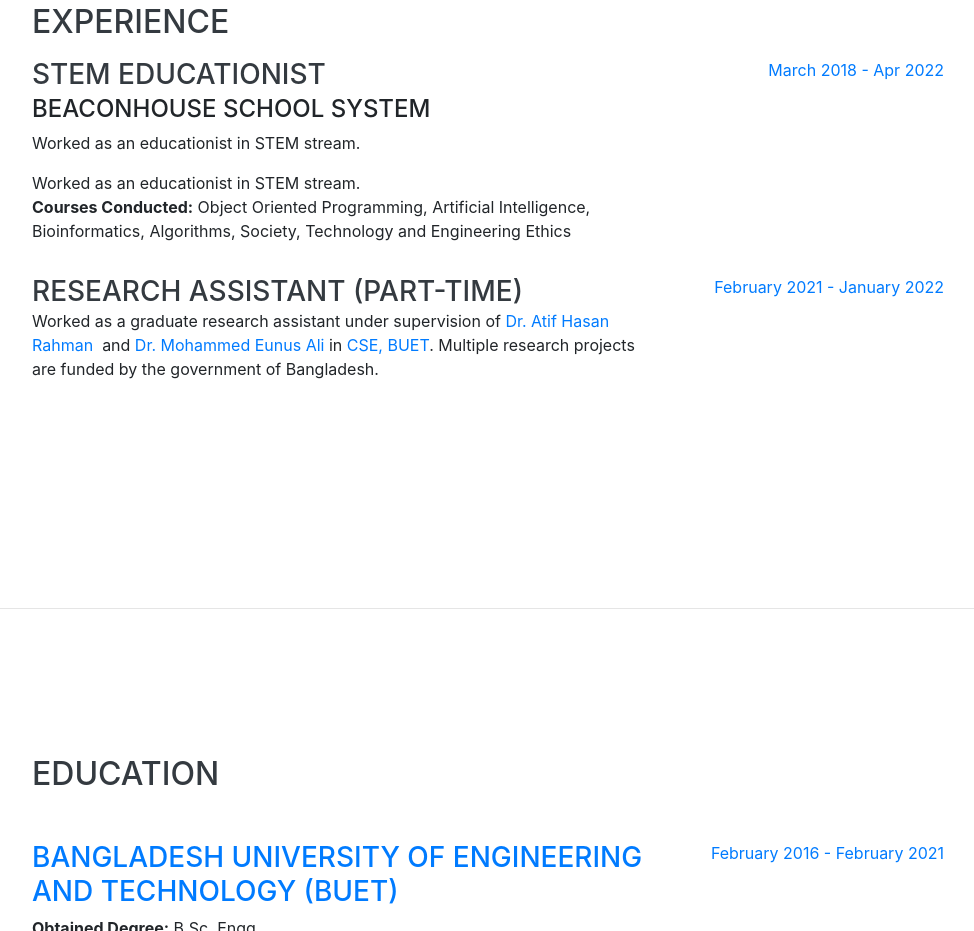
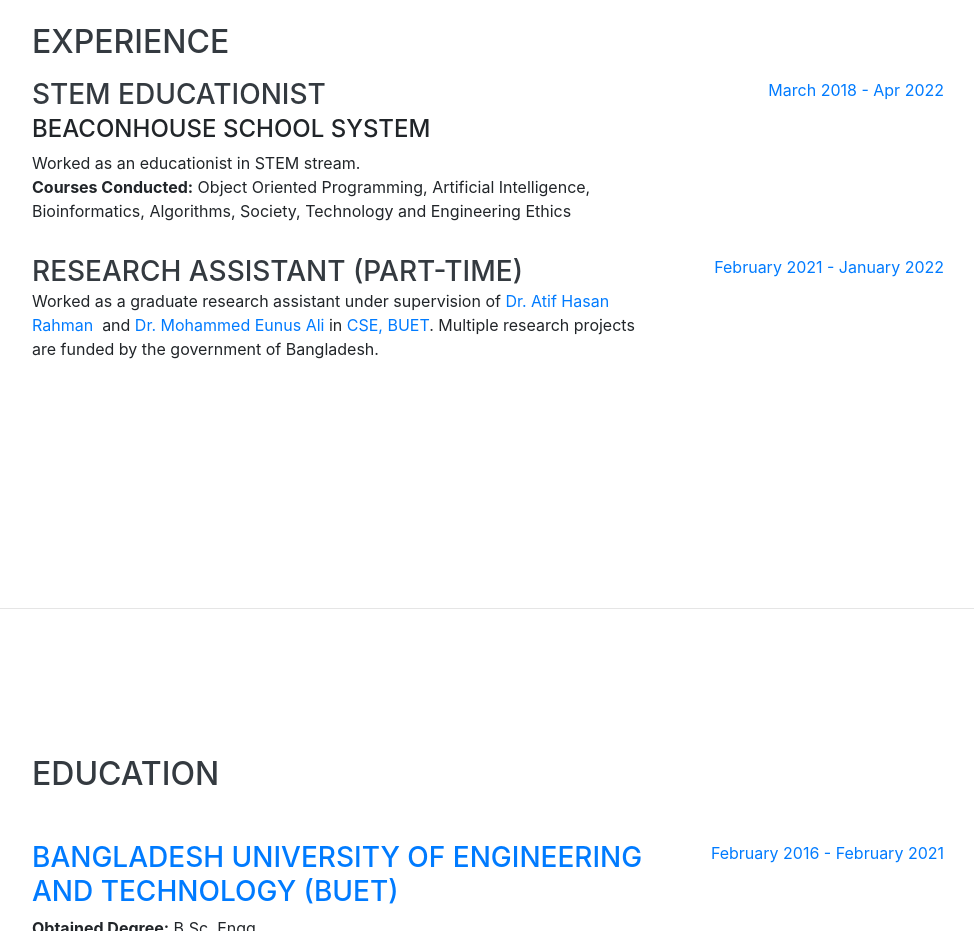
Before and after one commit to ahmed-zeb/ahmed-zeb.github.io, a website with bundled scripts: page index.html in a window 1280 px wide. Shown: the part 992-1923 px from the top of the page, without its empty margins (288-1262 px from the left). Built offline with nearby package versions, Linux system fonts and the light colour scheme; a web font is replaced by a local one.

Commit message:
prof updated

```diff
--- a/index.html
+++ b/index.html
@@ -97,8 +97,7 @@
           <div class="resume-content">
             <h3 class="mb-0">STEM Educationist</h3>
             <div class="subheading mb-1">Beaconhouse School System</div>
-            <p> Worked as an educationist in STEM stream. <br>
-            <p> Worked as an educationist in STEM stream. <br>
+            <p>Worked as an educationist in STEM stream.<br>
               <strong>Courses Conducted:</strong> Object Oriented Programming, Artificial Intelligence, Bioinformatics,
               Algorithms, Society, Technology and Engineering Ethics
             </p>
```
